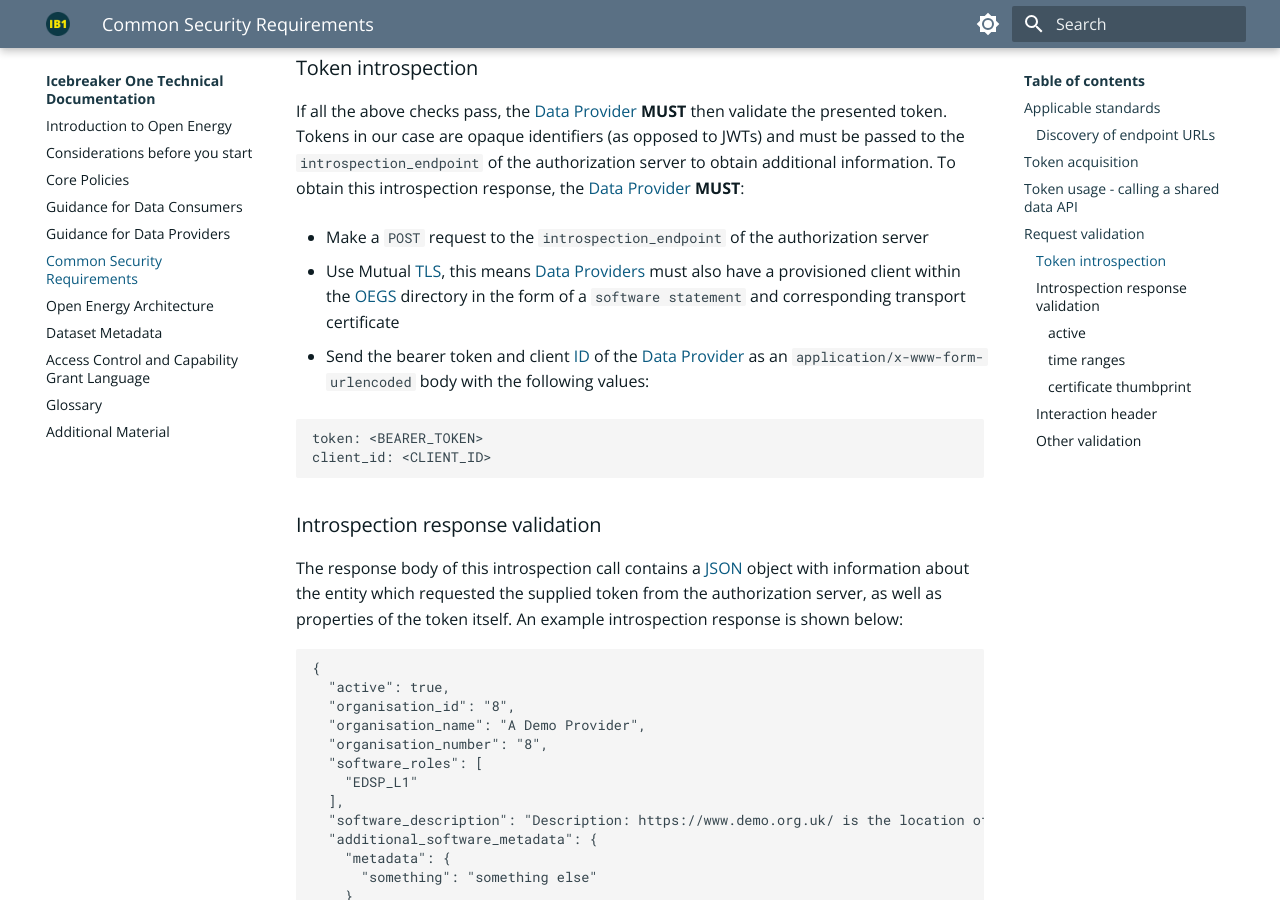
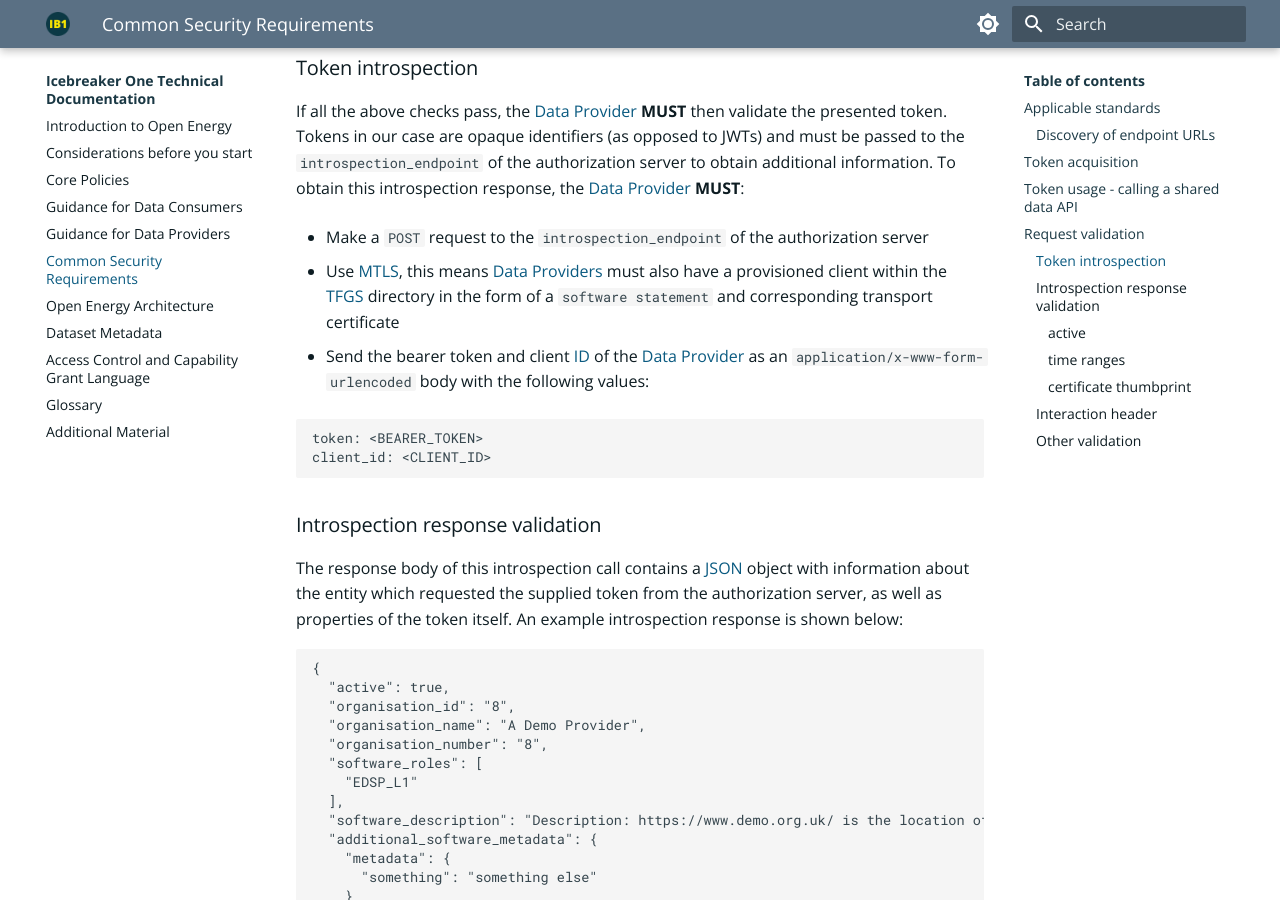
Before and after one commit to icebreakerone/ib1-technical-docs, an MkDocs documentation site: the page built from docs/ops_guidelines/technical_common.md, in a window 1280 px wide and 900 px high, scrolled down 2757 px. Built offline with MkDocs 1.6.1 and Material for MkDocs 9.7.7, drawn with Linux system fonts in a browser that asks for light colours; the version menu is left out.

Commit message:
docs/ops_guidelines/technical_common.md updated from https://stackedit.net/

````diff
--- a/docs/ops_guidelines/technical_common.md
+++ b/docs/ops_guidelines/technical_common.md
@@ -99,25 +99,17 @@
     * Reject any requests which do not provide an `Authorization` header containing a `Bearer` token as described
 above
 
-If any of the above checks fail, the [Data Provider](../glossary.md#term-Data-Provider) **MUST NOT** continue processing the request, and **SHOULD** respond with
-an error response as defined in [this section](https://datatracker.ietf.org/doc/html/rfc6750#section-6.2) of [RFC6750](../glossary.md#term-The-OAuth-2.0-Authorization-Framework-Bearer-Token-Usage)
+If any of the above checks fail, the [Data Provider](../glossary.md#term-Data-Provider) **MUST NOT** continue processing the request, and **SHOULD** respond with an error response as defined in [this section](https://datatracker.ietf.org/doc/html/rfc6750#section-6.2) of [RFC6750](../glossary.md#term-The-OAuth-2.0-Authorization-Framework-Bearer-Token-Usage)
 
 ### Token introspection
 
-If all the above checks pass, the [Data Provider](../glossary.md#term-Data-Provider) **MUST** then validate the presented token. Tokens in our case are opaque
-identifiers (as opposed to JWTs) and must be passed to the `introspection_endpoint` of the authorization server to
-obtain additional information. To obtain this introspection response, the [Data Provider](../glossary.md#term-Data-Provider) **MUST**:
-
+If all the above checks pass, the [Data Provider](../glossary.md#term-Data-Provider) **MUST** then validate the presented token. Tokens in our case are opaque identifiers (as opposed to JWTs) and must be passed to the `introspection_endpoint` of the authorization server to obtain additional information. To obtain this introspection response, the [Data Provider](../glossary.md#term-Data-Provider) **MUST**:
 
 * Make a `POST` request to the `introspection_endpoint` of the authorization server
 
+* Use [MTLS](../glossary.md#term-Mutual-TLS-authentication), this means [Data Providers](../glossary.md#term-Data-Provider) must also have a provisioned client within the [TFGS](../glossary.md#term-Trust-Framework-Governance-Service) directory in the form of a `software statement` and corresponding transport certificate
 
-* Use Mutual [TLS](../glossary.md#term-Transport-Layer-Security), this means [Data Providers](../glossary.md#term-Data-Provider) must also have a provisioned client within the [OEGS](../glossary.md#term-Open-Energy-Governance-Service) directory in the form
-of a `software statement` and corresponding transport certificate
-
-
-* Send the bearer token and client [ID](../glossary.md#term-Identification) of the [Data Provider](../glossary.md#term-Data-Provider) as an `application/x-www-form-urlencoded` body with the
-following values:
+* Send the bearer token and client [ID](../glossary.md#term-Identification) of the [Data Provider](../glossary.md#term-Data-Provider) as an `application/x-www-form-urlencoded` body with the following values:
 
 ```default
 token: <BEARER_TOKEN>
````
Also changed, not shown: other parts of docs/ops_guidelines/technical_common.md (+1 -1 lines).
